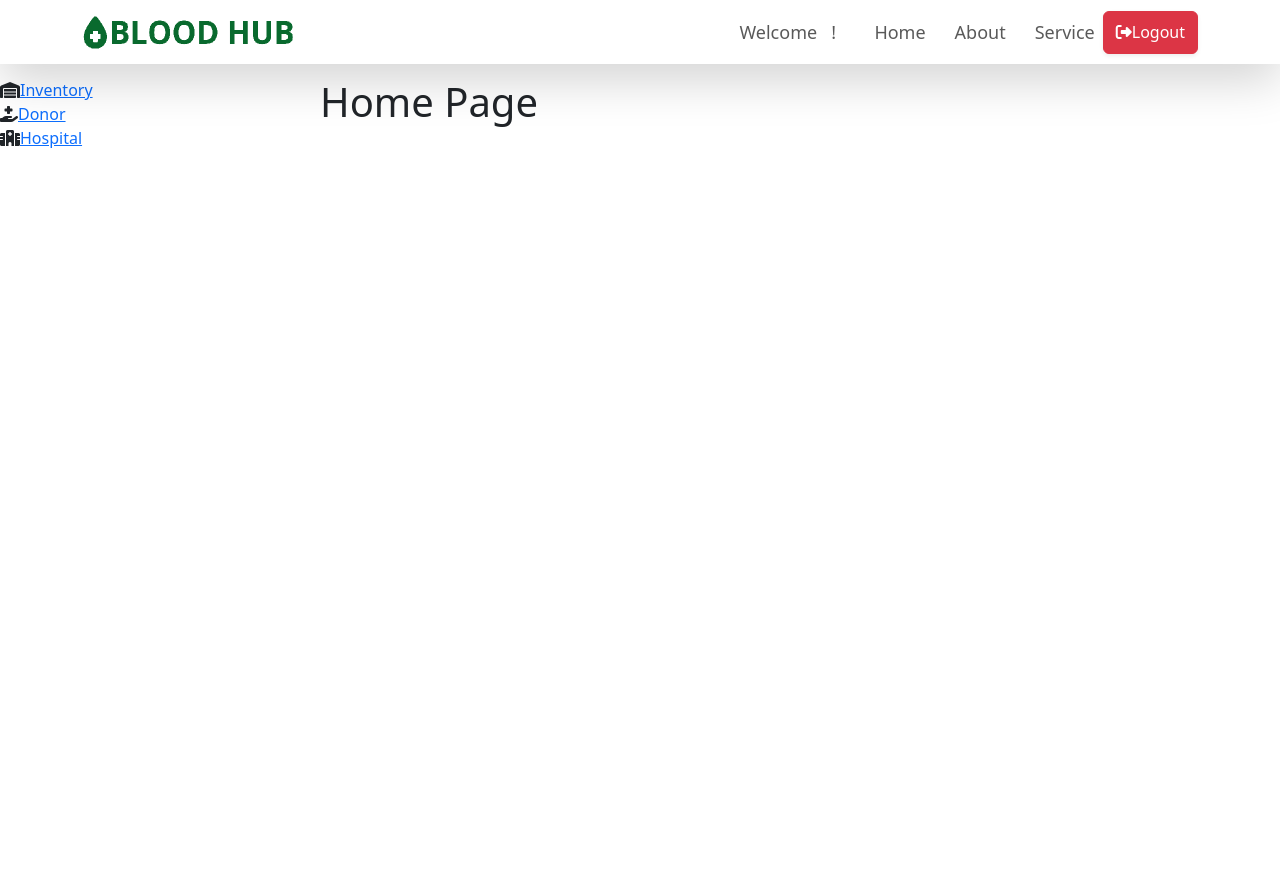
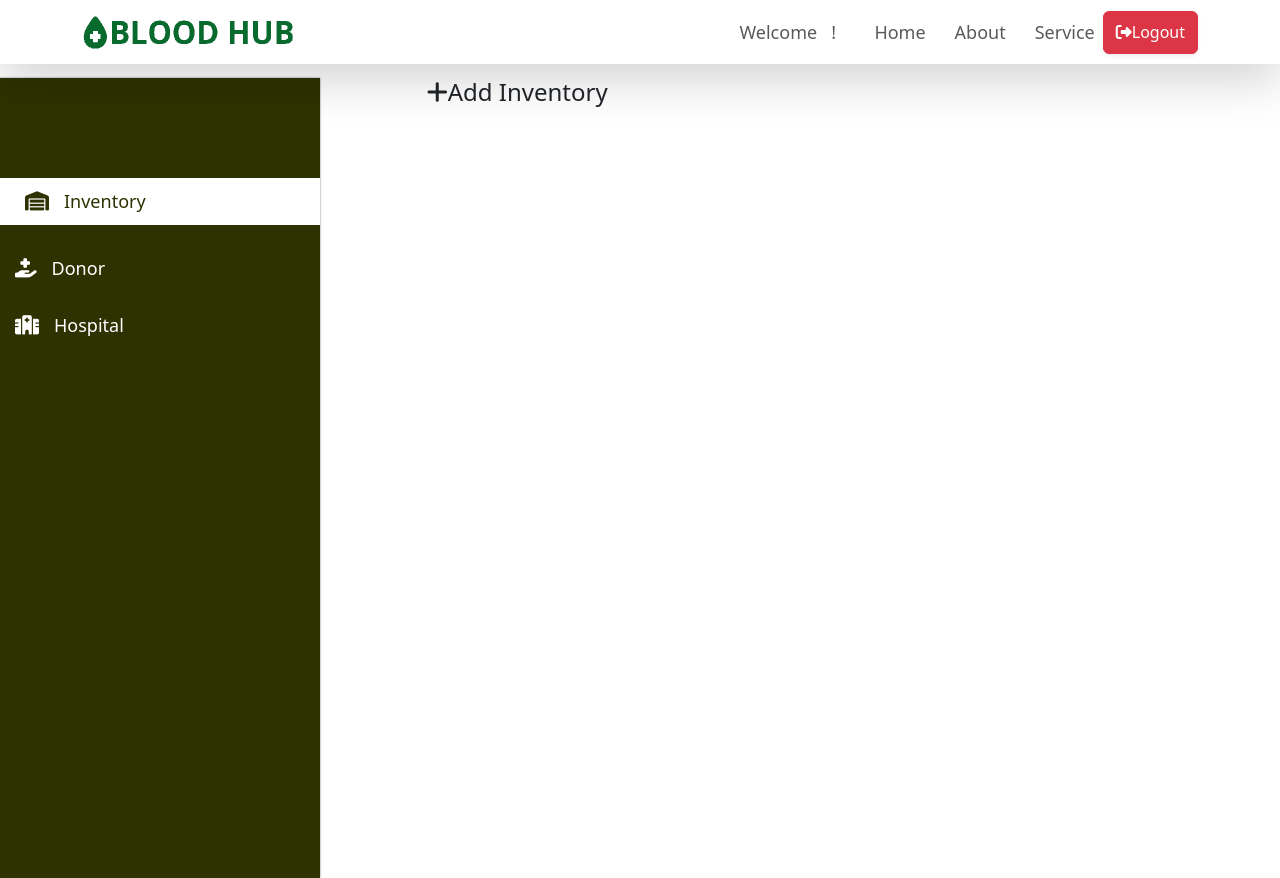
Before and after one commit to Haris-Mohanty/BloodHub, a React (Create React App) app in the folder client/: page / in a window 1280 px wide. Before the commit the page ends 800 px from the top, so only its background shows below. Built offline with nearby package versions, Linux system fonts and the light colour scheme; no server answers; sample sign-in values are in the browser's storage.

Commit message:
client- src- components- shared- Layout- Menu- Sidebar.js- sidenav code fixed.

```diff
--- a/client/src/components/shared/Layout/Layout.js
+++ b/client/src/components/shared/Layout/Layout.js
@@ -12,7 +12,8 @@ const Layout = ({ children }) => {
         <div className="col-md-3">
           <Sidebar />
         </div>
-        <div className="col-md-9">{children}</div>
+        <div className="col-md-1"></div>
+        <div className="col-md-8">{children}</div>
       </div>
     </>
   );
--- a/client/src/components/shared/Layout/Menus/Sidebar.js
+++ b/client/src/components/shared/Layout/Menus/Sidebar.js
@@ -1,6 +1,7 @@
 import React from "react";
 import { UserMenu } from "./userMenus";
 import { useLocation, Link } from "react-router-dom";
+import "../../../../styles/Layout.css"
 
 const Sidebar = () => {
   const location = useLocation();
--- a/client/src/pages/HomePage.js
+++ b/client/src/pages/HomePage.js
@@ -13,7 +13,8 @@ const HomePage = () => {
         <Spinner />
       ) : (
         <>
-          <h1>Home Page</h1>
+          <h4><i className="fa-solid fa-plus"></i>
+            Add Inventory</h4>
         </>
       )}
     </Layout>
--- /dev/null
+++ b/client/src/styles/Layout.css
@@ -0,0 +1,31 @@
+.sidebar {
+  height: 100vh !important;
+  border: 5px;
+  background-color: #2e3200;
+  box-shadow: 0 0 2px gray;
+  color: white;
+}
+.menu {
+  padding-top: 100px;
+}
+.menu-item {
+  padding-top: 30px;
+}
+.menu-item a {
+  text-decoration: none;
+  color: white;
+  font-size: 18px
+}
+.menu-item i {
+  font-size: 1.2rem;
+  margin: 0 15px;
+  color: white;
+}
+.active {
+  background-color: white;
+  padding: 10px;
+}
+.active a,
+.active i {
+    color: #2e3200;
+}
```
